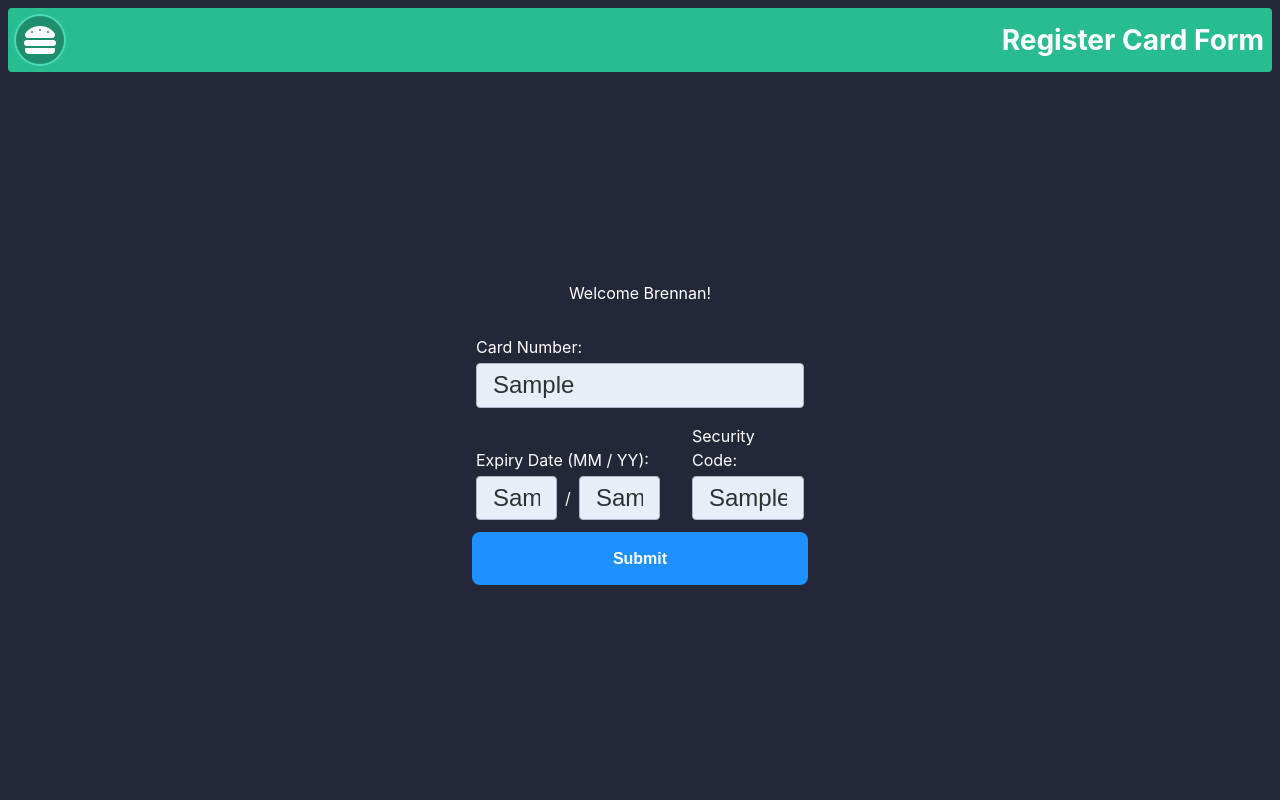
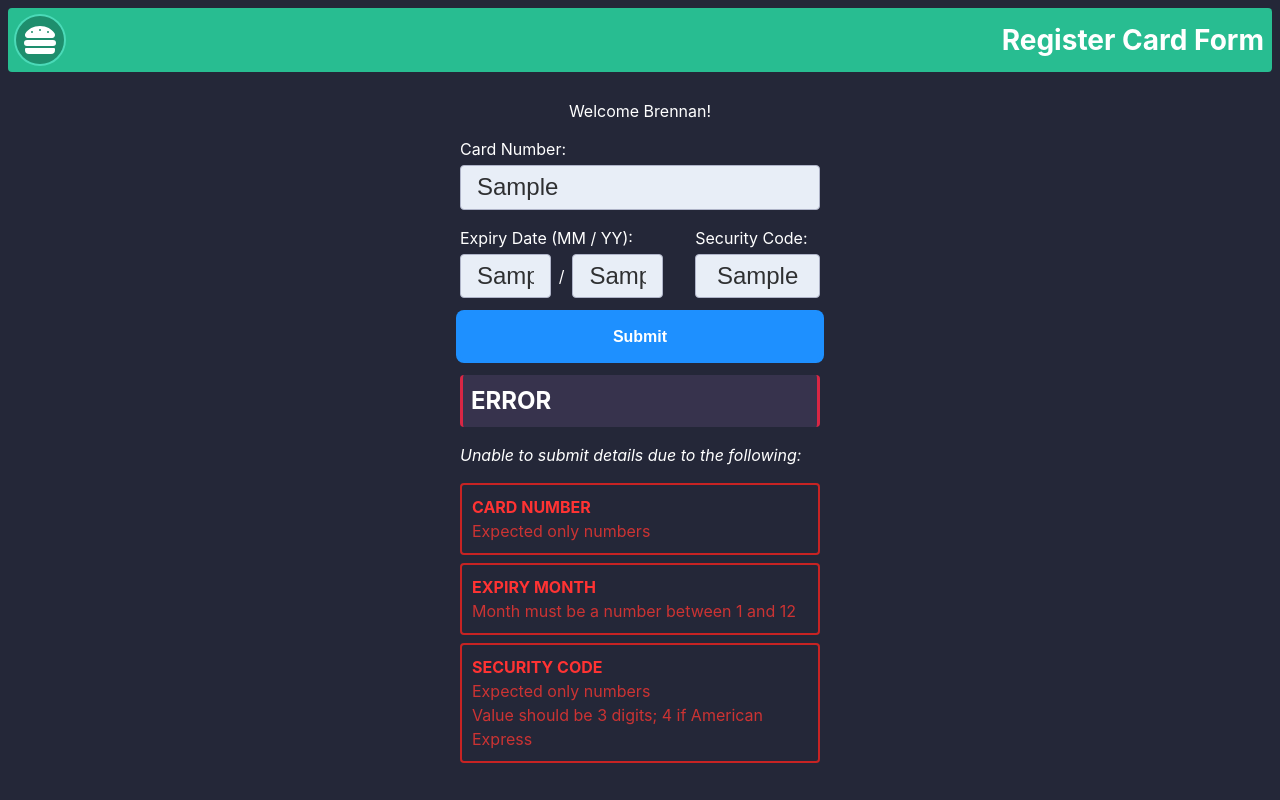
Before and after one commit to polarathene/career-test-webdev-asb, a React (Create React App) app: page / in a window 1280 px wide. Both pictures are taken after typing "Sample", "Sample", "Sample", "Sample" into the empty fields and a click on the button "Submit". Built offline with nearby package versions, Linux system fonts and the light colour scheme.

Commit message:
Add an ErrorList component
In addition to the console output, validation errors are now visible on the DOM :)

```diff
--- a/src/components/cc-form/index.tsx
+++ b/src/components/cc-form/index.tsx
@@ -1,11 +1,14 @@
 import styles from './styles.module.scss'
 import Input from './components/input'
-import schema, {CreditCard} from './schema'
+import schema, { CreditCard } from './schema'
 import { ZodError } from 'zod'
+import { useState } from 'react'
 
 export const Form = () => {
+  const {errors, handleSubmit} = useForm<CreditCard>()
+
   return (
-    <form className={styles.form} onSubmit={handleSubmit}>
+    <form className={styles.form} onSubmit={handleSubmit(onValid, onInvalid)}>
       <div className={styles.cc_number}>
         <Input id="cc_number" label="Card Number" />
       </div>
@@ -22,14 +25,63 @@ export const Form = () => {
       </div>
 
       <button className={styles.submit} type="submit">Submit</button>
+
+      { errors ? <ErrorList errors={errors} /> : null }
     </form>
   )
 }
 
+const ErrorList: React.FC<ErrorListProps> = ({errors}) => (
+  <div className={styles.errors}>
+    <h2>Error</h2>
+    <p><em>Unable to submit details due to the following:</em></p>
+    <ul>
+      <ErrorItem id="cc_number"    label="Card Number"   errors={errors} />
+      <ErrorItem id="cc_exp_month" label="Expiry Month"  errors={errors} />
+      <ErrorItem id="cc_exp_year"  label="Expiry Year"   errors={errors} />
+      <ErrorItem id="cc_csc"       label="Security Code" errors={errors} />
+    </ul>
+  </div>
+)
+
+const ErrorItem: React.FC<ErrorItemProps> = ({errors, id, label}) => {
+  const error = errors?.issues.filter(err => err.path.includes(id))
+
+  return error && error.length > 0 ? (
+    <li>
+      <span>{label}</span>
+      {error.map(err =>
+      <span>{err.message}</span>
+      )}
+    </li>
+  ) : null
+}
+
+type ErrorListProps = {
+  errors?: ZodError<CreditCard>
+}
+
+type ErrorItemProps = {
+  id: keyof CreditCard
+  label: string
+  errors?: ZodError<CreditCard>
+}
+
 /* === form onSubmit === */
 
-// Just outputs the values to console, unless the expiry date is invalid.
-const handleSubmit = (e: React.FormEvent<HTMLFormElement>) => {
+// I could not make TS happy for _onValid with generic type `T` due to TS2345
+// Used `T | any` until I have a better grasp of TS.
+type onSubmit<T> = (
+  _onValid: (data: T | any) => void,
+  _onInvalid: (error: ZodError) => void
+) => (e: React.FormEvent<HTMLFormElement>) => void
+
+// Again had some TS typing issues with `useState()`. The error object doesn't exist initially,
+// also accepting `undefined` seems to fix it, unclear if that's advised?
+function useForm<T>() {
+  const [errors, setErrors] = useState<ZodError | undefined>();
+
+  const handleSubmit: onSubmit<T> = (_onValid, _onInvalid) => (e) => {
     e.preventDefault()
 
     // Converts form data into object key/value pairs, but only if name attribute exists on the input
@@ -38,13 +90,18 @@ const handleSubmit = (e: React.FormEvent<HTMLFormElement>) => {
     )
 
     if (!result.success) {
-    onInvalid(result.error)
+      setErrors(result.error)
+      _onInvalid(result.error)
     } else {
-    onValid(result.data)
+      setErrors(undefined)
+      _onValid(result.data)
     }
   }
 
-function onInvalid(error: ZodError<CreditCard>) {
+  return { errors, handleSubmit }
+}
+
+function onInvalid(error: ZodError) {
   console.error(
     "Submission Failure:\n",
     error.issues
--- a/src/components/cc-form/styles.module.scss
+++ b/src/components/cc-form/styles.module.scss
@@ -1,3 +1,4 @@
+@use './styles/errors';
 @use './styles/input';
 @use './styles/submit';
 
@@ -16,7 +17,6 @@
 
   @media (min-width: 360px) {
     grid-template-columns: repeat(10, 1fr);
-    padding: 16px;
 
     > div.cc_number, > button.submit {
       grid-column: span 10;
@@ -26,6 +26,9 @@
     }
     > div.cc_csc {
       grid-column: span 4;
+    }
+    > div.errors {
+      grid-column: span 10;
     }
   }
 
@@ -64,3 +67,8 @@ div.cc_csc {
     }
   }
 }
+
+
+div.errors {
+  @include errors.styles();
+}
--- /dev/null
+++ b/src/components/cc-form/styles/_errors.scss
@@ -0,0 +1,45 @@
+@mixin styles() {
+  font-size: 1rem;
+  line-height: inherit;
+
+  > h2 {
+    margin: 0;
+    padding: 8px;
+
+    --errorBorder: 3px solid hsl(350deg, 70%, 50%);
+    border-left: var(--errorBorder);
+    border-right: var(--errorBorder);
+    border-radius: 4px;
+
+    background-color: hsl(250deg, 20%, 25%);
+    text-transform: uppercase;
+  }
+
+  > ul {
+    list-style: none;
+    padding: 0;
+
+    > li {
+      padding: 10px;
+
+      border: 2px solid hsl(0deg 70% 46%);
+      border-radius: 4px;
+
+      > span {
+        display:block;
+        color: hsl(0deg, 60%, 50%);
+
+        // Error label
+        &:first-child {
+          color: hsl(0deg, 100%, 60%);
+          font-weight: bold;
+          text-transform: uppercase;
+        }
+      }
+
+      + li {
+        margin-top: 8px;
+      }
+    }
+  }
+}
```
Lines whose indentation alone changed are shown as unchanged.
